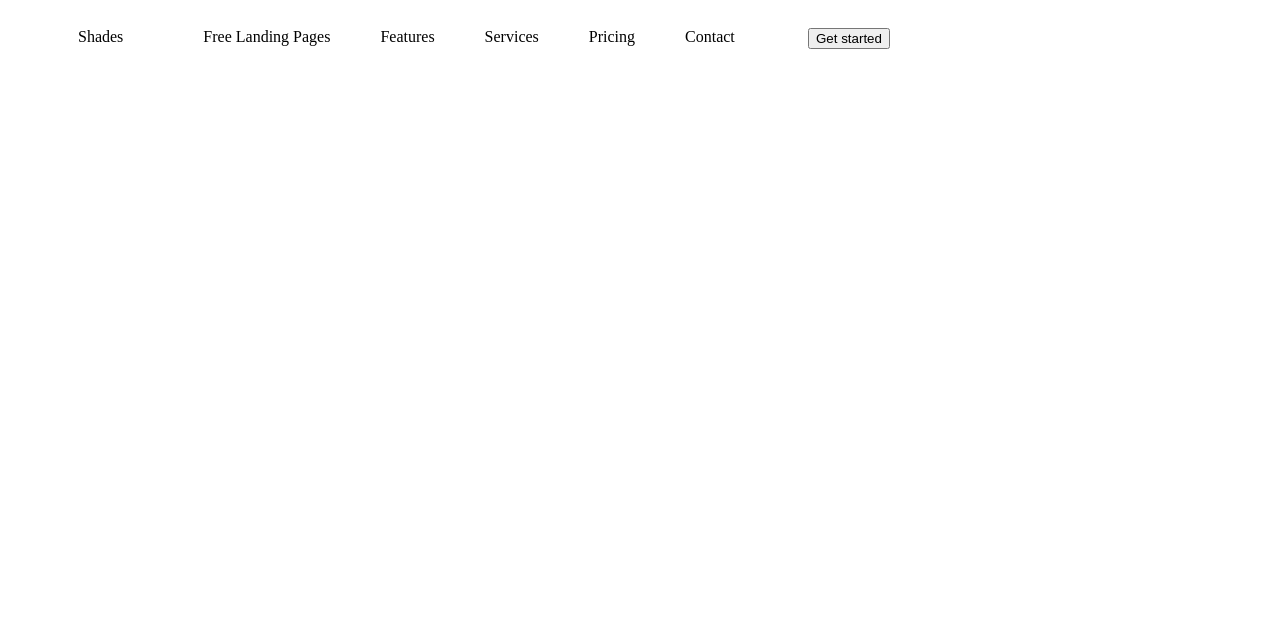
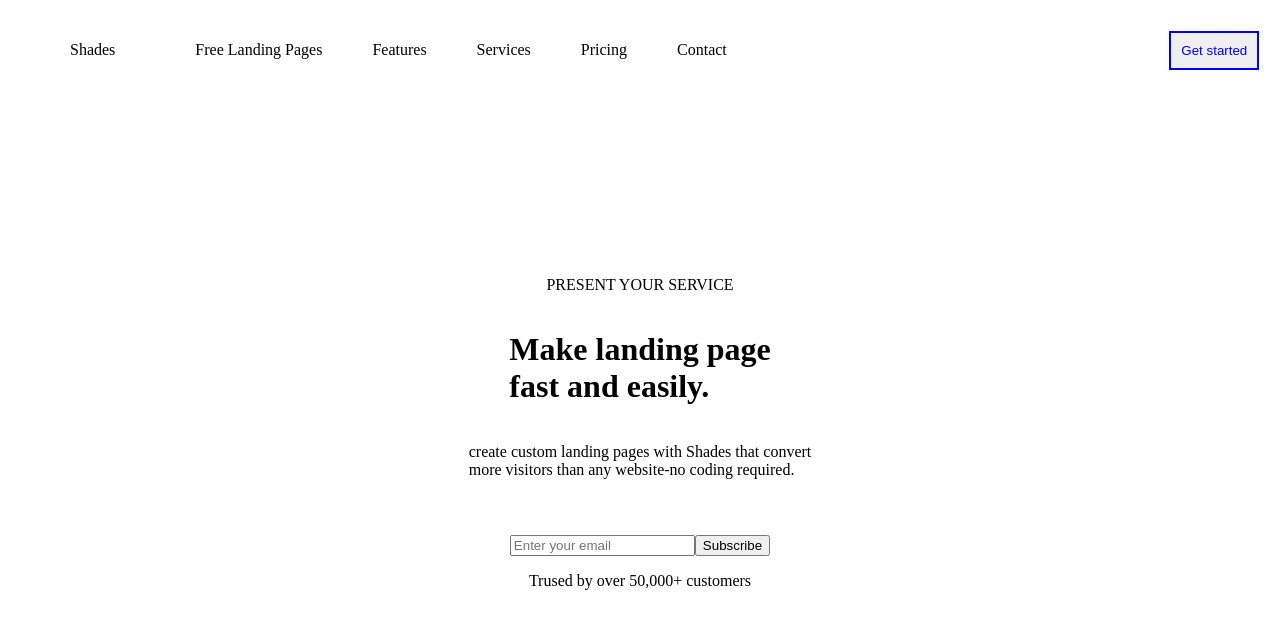
Before and after one commit to Rostart/landingPage, a plain HTML site: page index.html in a window 1280 px wide. Drawn offline with Linux system fonts and the light colour scheme.

Commit message:
modifica

```diff
--- a/index.html
+++ b/index.html
@@ -16,9 +16,34 @@
             <li>Pricing</li>
             <li>Contact</li>
         </div>
+        <button class="bottone1">Get started</button>
         <div>
     </nav>
-    <button class="bottone1">Get started</button>
+
    </div>
+   <div id="conteiner">
+    <p class="present">
+        PRESENT YOUR SERVICE</p>
+        <h1>
+            Make landing page <br>fast and easily.
+        </h1>
+        <p class="paragrafo">
+            create custom landing pages with Shades that convert
+            <br>more visitors than any website-no coding required.
+        </p>
+   </div>
+   <div id="button-cerca">
+    <input class="cerca" type="text"
+    placeholder="Enter your email">
+    <button class="button">
+        Subscribe</button>
+
+</div>
+<div class="footer">
+    <p>Trused by over 50,000+ customers</p>
+
+</div>
+
+
 </body>
 </html>
--- a/style.css
+++ b/style.css
@@ -1,20 +1,41 @@
 body {display: flex;
- ;}
+ width: 100%;
+margin: 0%;
+flex-direction: column;}
 
 nav {display: flex;
-margin-top: 20px;
+    height: 100px;
+    align-items: center;
 }
 
 #lista {display: flex;
 list-style: none;
-margin-left: 30px;}
+margin-left: 30px;
+width: 80vw;}
 
-#logo {margin-left: 70px;}
+#logo {margin-left: 70px;
+}
 
 li {margin-left: 50px;
 display: flex;}
 
-.bottone1 {display: flex;
-position: absolute;
-margin-left: 800px;
-margin-top: 20px;}
+.bottone1 {
+    color: blue;
+    border: solid 2px blue;
+    padding: 10px;
+}
+
+#conteiner {display: flex;
+     flex-direction: column;
+     align-items: center;
+     margin-top: 20vh;}
+
+     #button-cerca
+     {display: flex;
+        justify-content: center;
+        margin-top: 40px;
+    }
+
+   .footer {
+    display: flex;
+    justify-content: space-around;}
```
